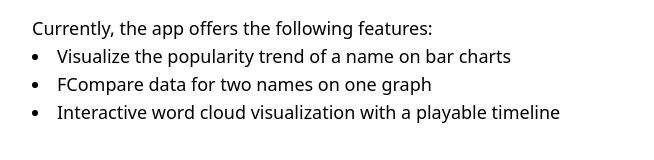
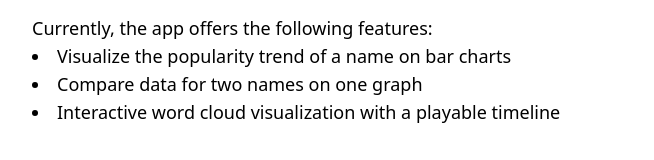
Before and after one commit to lukakuterovac/data-visualization-project, a React (Vite) app in the folder app/: page / in a window 1280 px wide. Shown: the part 896-1056 px from the top of the page, without its empty margins (312-966 px from the left). Built offline with nearby package versions, Linux system fonts and the light colour scheme.

Commit message:
Update home page

```diff
--- a/app/src/pages/Home.jsx
+++ b/app/src/pages/Home.jsx
@@ -63,7 +63,7 @@ const Home = () => {
         </p>
         <ul className="list-disc list-inside text-lg text-justify">
           <li>Visualize the popularity trend of a name on bar charts</li>
-          <li>FCompare data for two names on one graph</li>
+          <li>Compare data for two names on one graph</li>
           <li>Interactive word cloud visualization with a playable timeline</li>
         </ul>
       </section>
```
